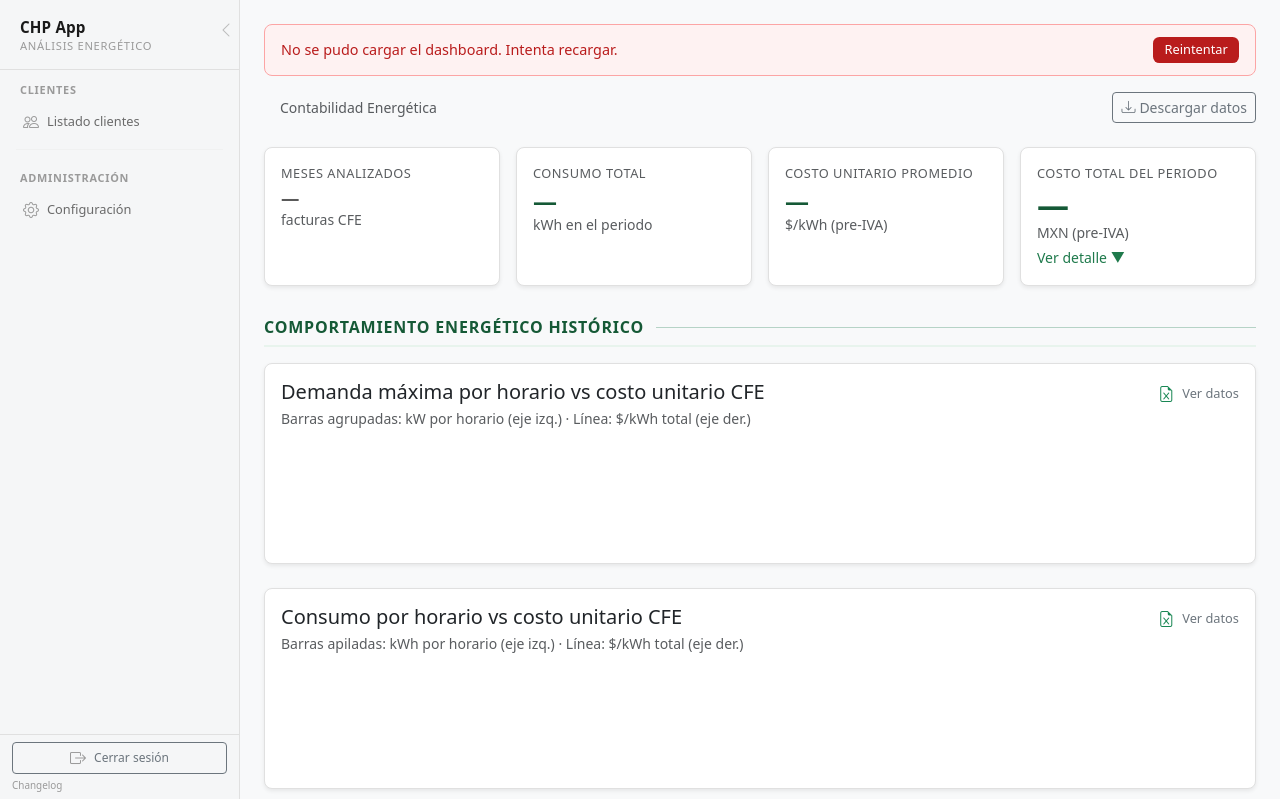
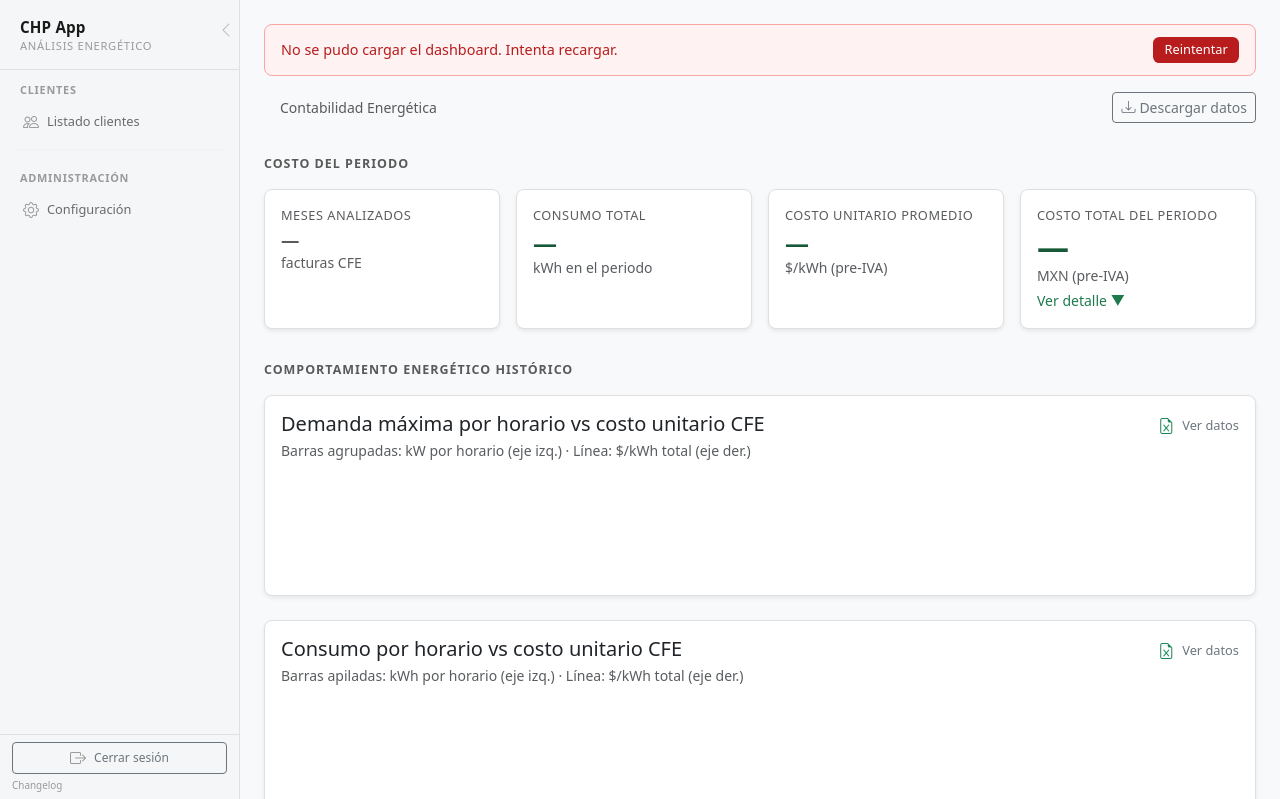
Before and after one commit to manolotoVSCode/appchp, a Python web app: template web/templates/dashboard_contabilidad.html in a window 1280 px wide. Shown: the top 799 px of the page. Run offline with Jinja, Linux system fonts and the light colour scheme; the template is opened without the code that fills it, so the values that code supplies are empty.

Commit message:
feat: v2.45.0 — section-labels discretos en dashboards Cogen y Contabilidad
Agrega separadores de sección sin líneas ni bordes (solo texto uppercase
gris pequeño). Cogen: 5 etiquetas (Resultado del proyecto, Impacto
ambiental y regulatorio, Inversión y retorno, Análisis de sensibilidad,
Composición mensual). Contabilidad: 2 etiquetas (Costo del periodo,
Comportamiento energético histórico) + convierte section-header con hr
a section-label. Gas natural también convertido.

Co-Authored-By: Claude Sonnet 4.6 <noreply@anthropic.com>

```diff
--- a/web/static/css/theme.css
+++ b/web/static/css/theme.css
@@ -338,3 +338,14 @@ a:hover { color: var(--color-primary-dark); }
   color: var(--color-text-secondary) !important;
   font-variant-numeric: tabular-nums;
 }
+
+/* ── Separadores de sección discretos (sin líneas, solo texto) ────────────── */
+.section-label {
+  font-size: .78rem;
+  font-weight: 700;
+  text-transform: uppercase;
+  letter-spacing: .08em;
+  color: var(--color-text-secondary);
+  margin: 2rem 0 1rem;
+  padding: 0;
+}
--- a/web/templates/dashboard_contabilidad.html
+++ b/web/templates/dashboard_contabilidad.html
@@ -7,15 +7,7 @@
 <link href="{{ url_for('static', filename='css/panel-flotante.css') }}" rel="stylesheet">
 <style>
   .total-row td { background: var(--color-primary-soft); font-weight: 600; }
-  .section-header {
-    display: flex; align-items: center; gap: .75rem;
-    margin: 2rem 0 1rem;
-  }
-  .section-header h2 {
-    font-size: 1rem; font-weight: 700; text-transform: uppercase;
-    letter-spacing: .05em; color: var(--color-primary-dark); white-space: nowrap; margin: 0;
-  }
-  .section-header hr { flex: 1; border-color: var(--color-primary); opacity: .3; margin: 0; }
+
   .tabla-punta-total td { background: var(--color-primary-soft); font-weight: 600; }
   .link-datos { font-size: .8rem; color: #6c757d; text-decoration: none; white-space: nowrap; }
   .link-datos:hover { color: var(--color-primary); }
@@ -78,6 +70,7 @@
     <div id="dashboard-main-content">
 
       {# KPIs #}
+      <div class="section-label">Costo del periodo</div>
       <div class="row g-3 mb-4">
         <div class="col-md-3">
           <div class="card h-100 shadow-sm">
@@ -146,10 +139,7 @@
       </div>
 
       {# ═══ SECCIÓN: COMPORTAMIENTO ENERGÉTICO HISTÓRICO ═══ #}
-      <div class="section-header">
-        <h2>Comportamiento energético histórico</h2>
-        <hr>
-      </div>
+      <div class="section-label">Comportamiento energético histórico</div>
 
       <div id="graficas-gdmth">
 
@@ -333,10 +323,7 @@
 
       {# ═══ SECCIÓN GAS (oculta hasta que lleguen datos) ═══ #}
       <div id="gas-section" style="display:none">
-        <div class="section-header">
-          <h2>Histórico de consumos y costos de gas natural</h2>
-          <hr>
-        </div>
+        <div class="section-label">Histórico de gas natural</div>
 
         <div class="card shadow-sm mb-4">
           <div class="card-body">
```
Also changed, not shown: web/templates/dashboard_cogeneracion.html (+6 -2 lines).
